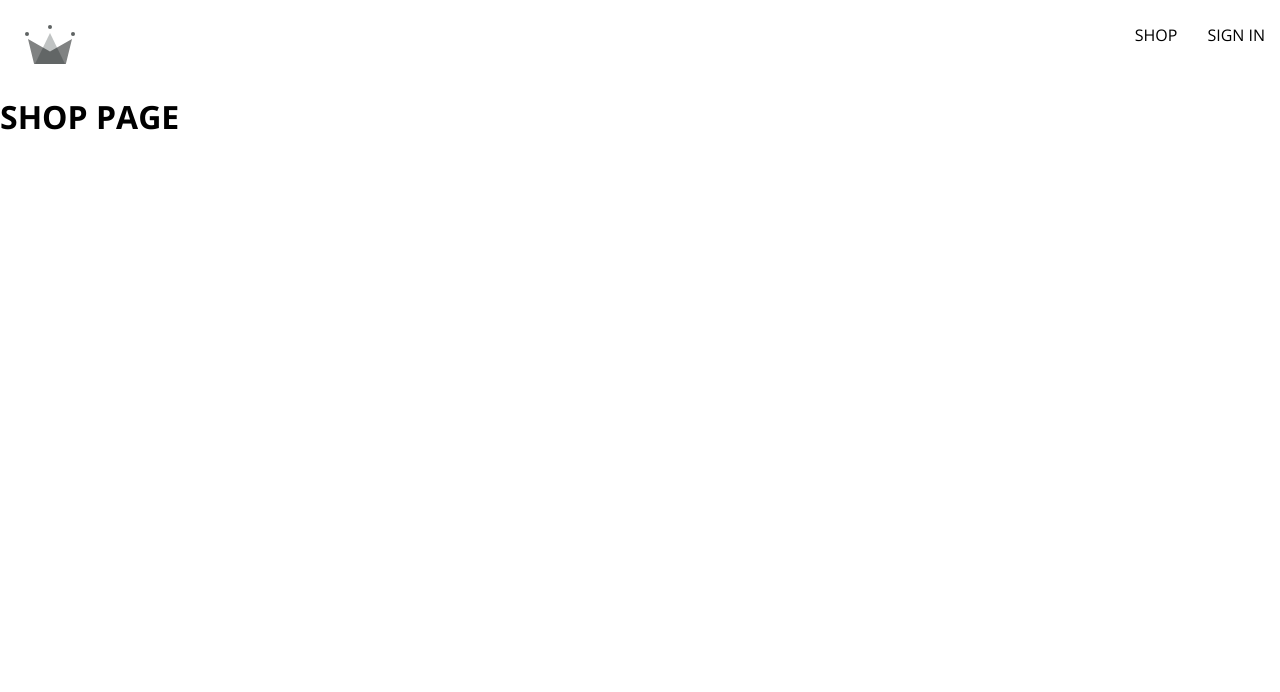
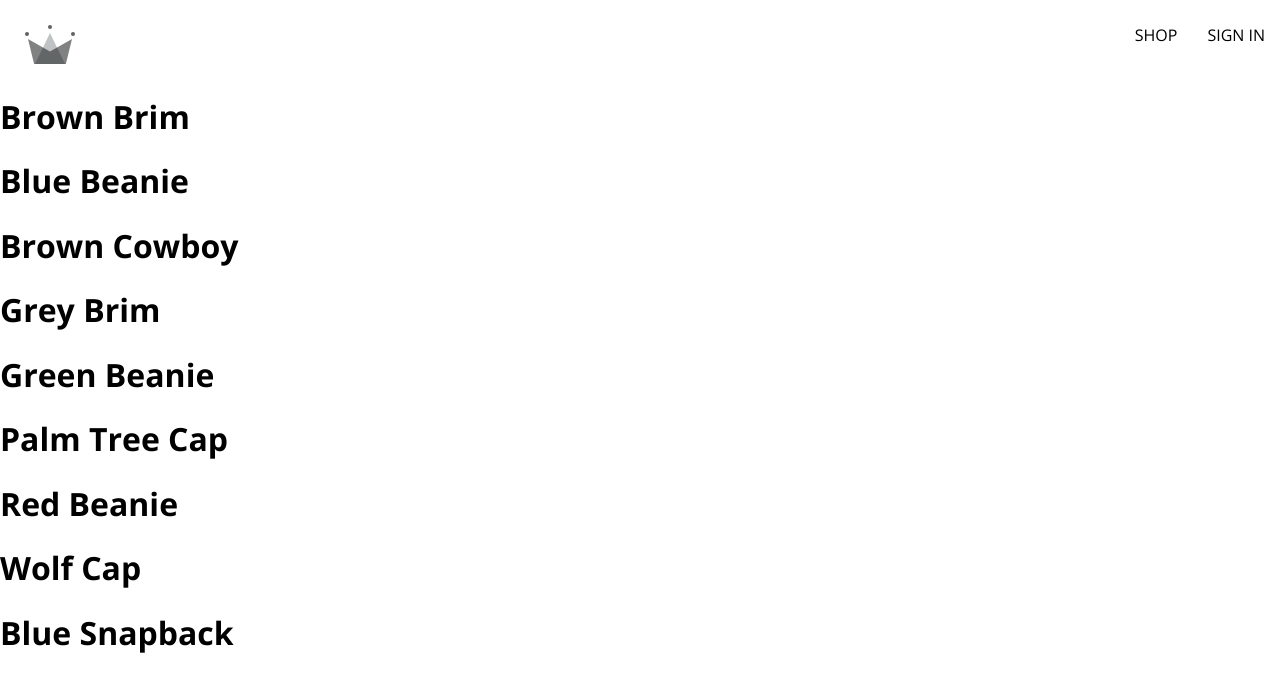
Before and after one commit to joefefs/crwn-clothingV2, a React (Create React App) app: page /shop in a window 1280 px wide. Shown: the top 692 px of the page. Built offline with nearby package versions, Linux system fonts and the light colour scheme; no server answers.

Commit message:
created product context to fetch data (currently hardcoded)

```diff
--- a/src/App.js
+++ b/src/App.js
@@ -2,13 +2,7 @@
 import { Routes, Route } from "react-router-dom";
 import Navigation from "./components/routes/navigation/navigation.component";
 import Authentication from './components/routes/authentication/authentication.component';
-
-
-
-
-const Shop = () => {
-  return <h1>SHOP PAGE</h1>
-}
+import Shop from './components/routes/shop/shop.component'
 const App = () => {
   return (
     <Routes>
--- /dev/null
+++ b/src/components/routes/shop/shop.component.jsx
@@ -0,0 +1,17 @@
+import SHOP_DATA from '../../../shop-data.json'
+import { useContext } from 'react'
+import { ProductsContext } from '../../../context/products.context';
+function Shop() {
+    const {products} = useContext(ProductsContext)
+    return (
+        <div>
+           {products.map(({id, name}) => (
+               <div key={id}>
+                   <h1>{name}</h1>
+               </div>
+           ))}
+        </div>
+    );
+}
+
+export default Shop;
--- /dev/null
+++ b/src/context/products.context.jsx
@@ -0,0 +1,18 @@
+import { createContext, useState, useEffect } from "react";
+import SHOP_DATA from '../shop-data.json'
+
+export const ProductsContext = createContext({
+    products: [],
+    setProducts: () => null
+})
+
+export const ProductsProvider = ({children}) => {
+    const [products, setProducts] = useState(SHOP_DATA)
+    const value = { products }
+
+    useEffect(() => {
+        setProducts(SHOP_DATA)
+    },[])
+
+    return <ProductsContext.Provider value={value}>{children}</ProductsContext.Provider>
+}
--- a/src/index.js
+++ b/src/index.js
@@ -4,13 +4,16 @@
 import App from "./App";
 import reportWebVitals from "./reportWebVitals";
 import { BrowserRouter } from "react-router-dom";
-import {UserProvider} from './context/user.context'
+import { UserProvider } from "./context/user.context";
+import { ProductsProvider } from "./context/products.context";
 
 ReactDOM.render(
   <React.StrictMode>
     <BrowserRouter>
       <UserProvider>
-        <App />
+        <ProductsProvider>
+          <App />
+        </ProductsProvider>
       </UserProvider>
     </BrowserRouter>
   </React.StrictMode>,
--- /dev/null
+++ b/src/shop-data.json
@@ -0,0 +1,56 @@
+[
+    {
+      "id": 1,
+      "name": "Brown Brim",
+      "imageUrl": "https://i.ibb.co/ZYW3VTp/brown-brim.png",
+      "price": 25
+    },
+    {
+      "id": 2,
+      "name": "Blue Beanie",
+      "imageUrl": "https://i.ibb.co/ypkgK0X/blue-beanie.png",
+      "price": 18
+    },
+    {
+      "id": 3,
+      "name": "Brown Cowboy",
+      "imageUrl": "https://i.ibb.co/QdJwgmp/brown-cowboy.png",
+      "price": 35
+    },
+    {
+      "id": 4,
+      "name": "Grey Brim",
+      "imageUrl": "https://i.ibb.co/RjBLWxB/grey-brim.png",
+      "price": 25
+    },
+    {
+      "id": 5,
+      "name": "Green Beanie",
+      "imageUrl": "https://i.ibb.co/YTjW3vF/green-beanie.png",
+      "price": 18
+    },
+    {
+      "id": 6,
+      "name": "Palm Tree Cap",
+      "imageUrl": "https://i.ibb.co/rKBDvJX/palm-tree-cap.png",
+      "price": 14
+    },
+    {
+      "id": 7,
+      "name": "Red Beanie",
+      "imageUrl": "https://i.ibb.co/bLB646Z/red-beanie.png",
+      "price": 18
+    },
+    {
+      "id": 8,
+      "name": "Wolf Cap",
+      "imageUrl": "https://i.ibb.co/1f2nWMM/wolf-cap.png",
+      "price": 14
+    },
+    {
+      "id": 9,
+      "name": "Blue Snapback",
+      "imageUrl": "https://i.ibb.co/X2VJP2W/blue-snapback.png",
+      "price": 16
+    }
+  ]
```
Also changed, not shown: src/components/routes/shop/shop.styles.scss (added).
